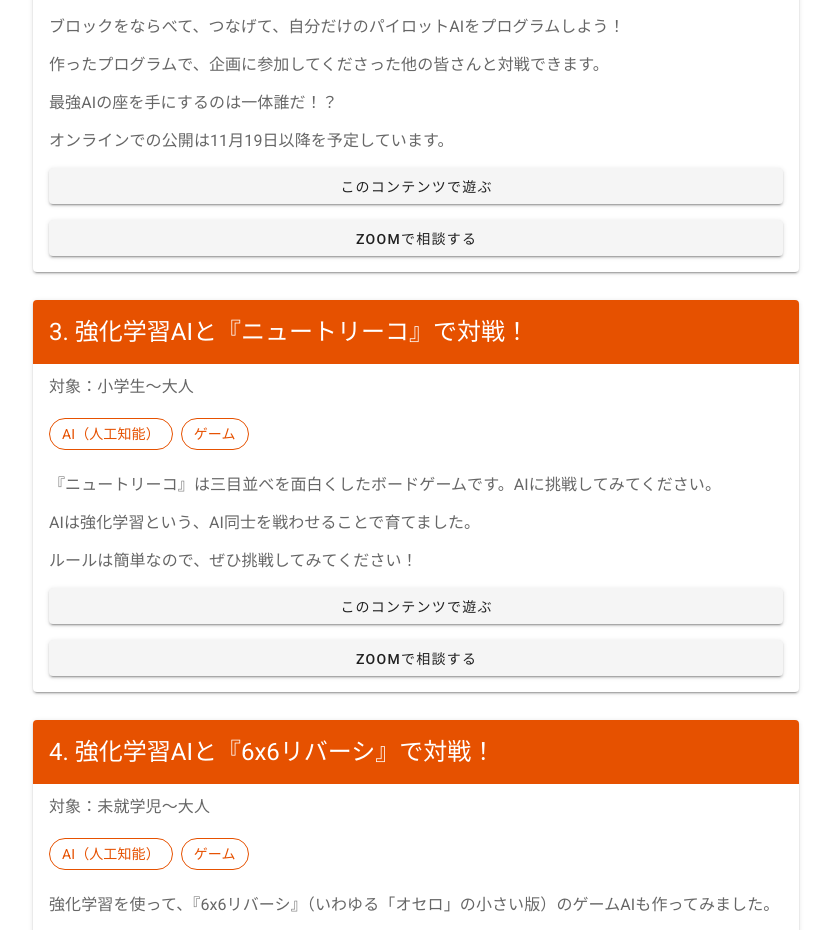
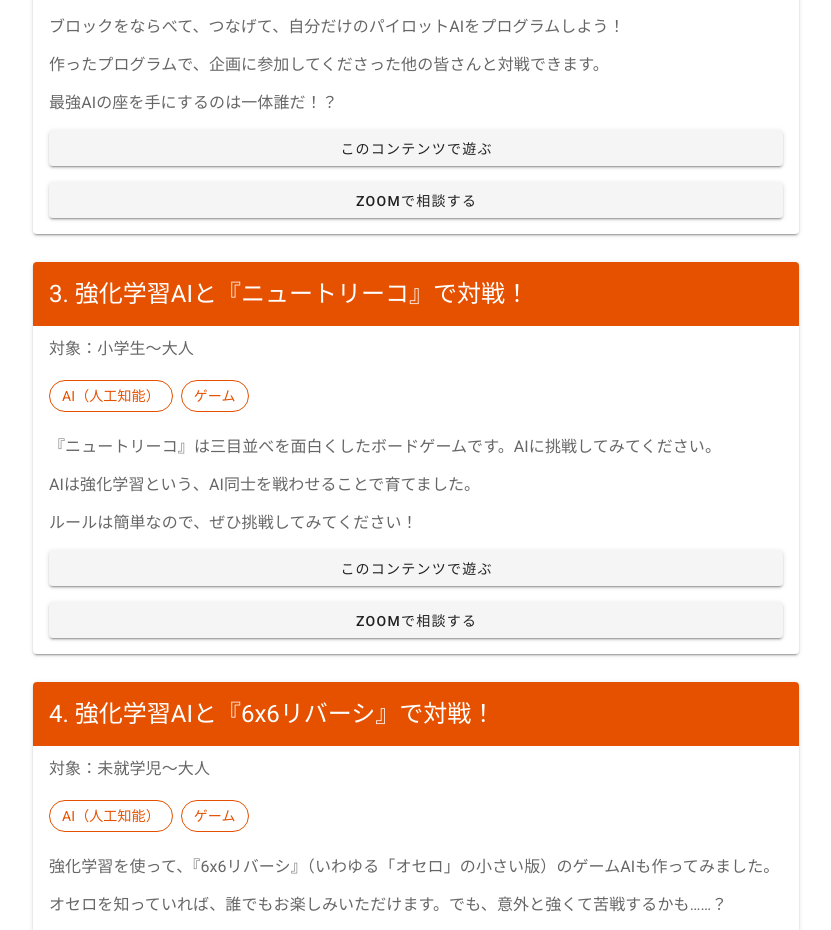
Before and after one commit to ut-code/kf73, a Nuxt app: page / in a window 1280 px wide. Shown: the part 2000-2930 px from the top of the page, without its empty margins (224-1055 px from the left). Built offline with nearby package versions, Linux system fonts and the light colour scheme.

Commit message:
オンラインでの公開は11月19日以降を予定しています。を削除

```diff
--- a/assets/contents.ts
+++ b/assets/contents.ts
@@ -18,7 +18,7 @@
       'ブロックをならべて、つなげて、自分だけのパイロットAIをプログラムしよう！',
       '作ったプログラムで、企画に参加してくださった他の皆さんと対戦できます。',
       '最強AIの座を手にするのは一体誰だ！？',
-      'オンラインでの公開は11月19日以降を予定しています。',
+      // 'オンラインでの公開は11月19日以降を予定しています。',
     ],
     url: 'https://code-vs-code.utcode.net/',
   },
```
